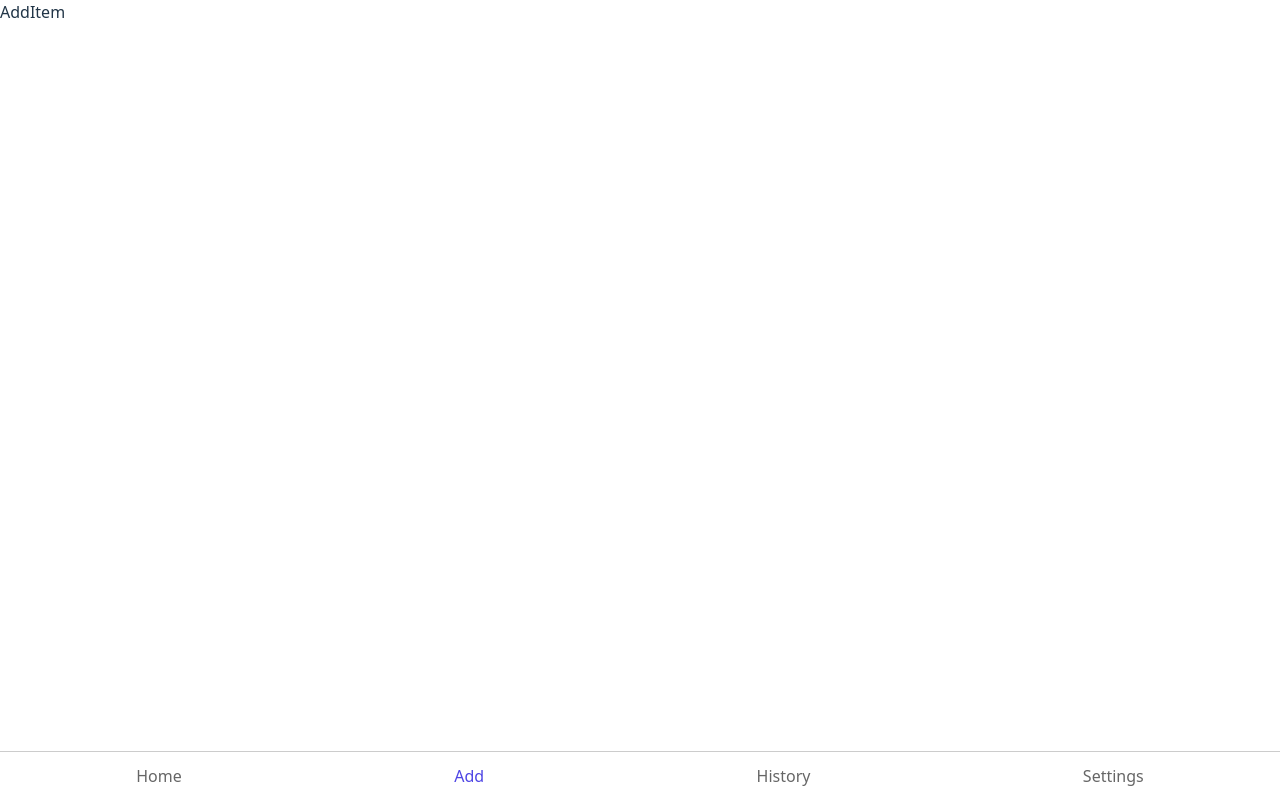
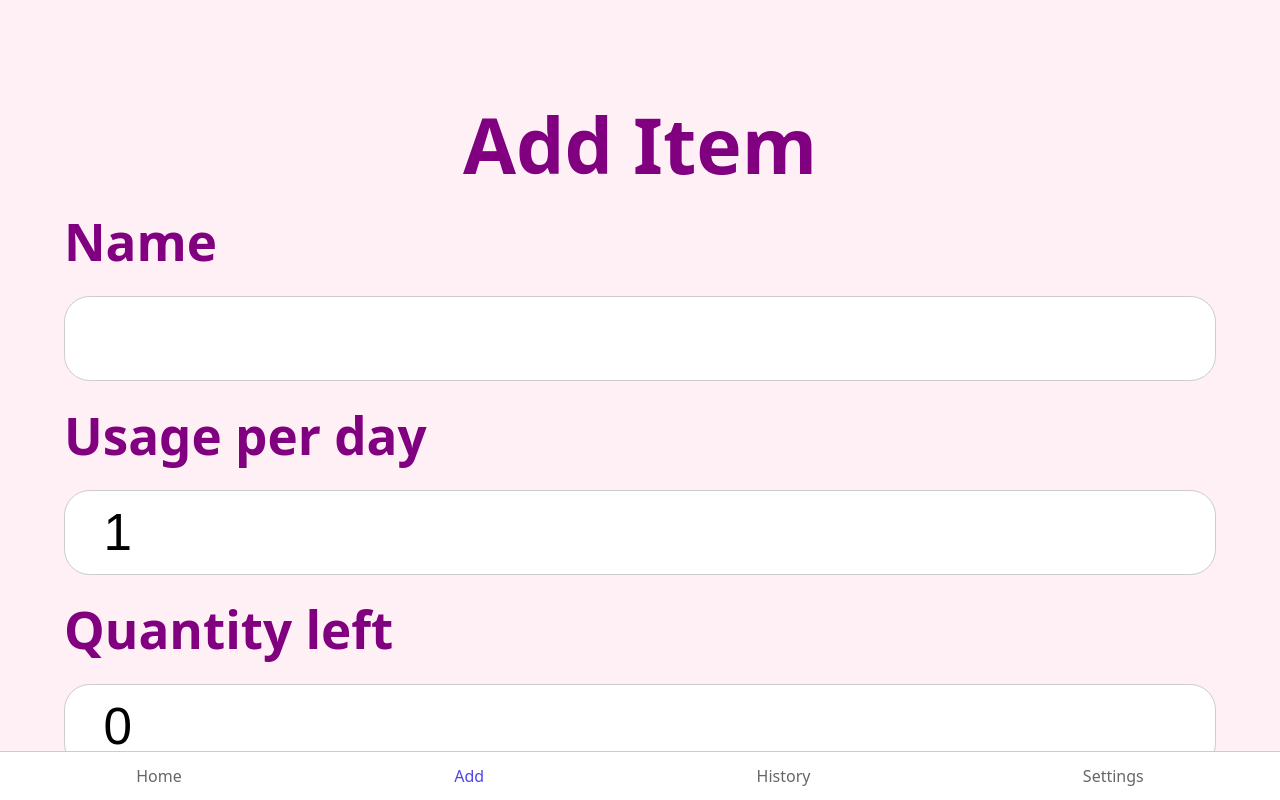
Before and after one commit to DylanBT928/CareBox, a React (Vite) app in the folder carebox-pwa/: page /add in a window 1280 px wide. Built offline with nearby package versions, Linux system fonts and the light colour scheme; no server answers.

Commit message:
setup add item

```diff
--- /dev/null
+++ b/carebox-pwa/src/pages/AddItem.css
@@ -0,0 +1,49 @@
+.add-item-container {
+  padding: 4dvw;
+  background-color: #fff0f6;
+  min-height: 100dvh;
+  width: 100dvw;
+  display: flex;
+  flex-direction: column;
+  align-items: center;
+  box-sizing: border-box;
+}
+
+.add-item-form {
+  width: 100%;
+  max-width: 90dvw;
+  display: flex;
+  flex-direction: column;
+  gap: 2dvh;
+}
+
+.add-item-form label {
+  font-size: 4dvw;
+  font-weight: bold;
+  color: #800080;
+}
+
+.add-item-form input {
+  padding: 1.5dvh 3dvw;
+  border-radius: 2dvw;
+  border: 1px solid #ccc;
+  font-size: 4dvw;
+  box-sizing: border-box;
+}
+
+.add-item-form button {
+  background-color: #ff6ec7;
+  color: white;
+  font-size: 4dvw;
+  font-weight: bold;
+  padding: 1.8dvh 4dvw;
+  border: none;
+  border-radius: 9999px;
+  cursor: pointer;
+  box-shadow: 0 3px 6px rgba(0, 0, 0, 0.15);
+  transition: background-color 0.2s ease;
+}
+
+.add-item-form button:hover {
+  background-color: #ff89d6;
+}
--- a/carebox-pwa/src/pages/AddItem.tsx
+++ b/carebox-pwa/src/pages/AddItem.tsx
@@ -1,3 +1,101 @@
+import { useState } from "react";
+import { useNavigate } from "react-router-dom";
+import { collection, addDoc } from "firebase/firestore";
+import { db, auth } from "../firebase";
+import "./AddItem.css"; // optional styling
+
+type ItemForm = {
+  name: string;
+  usagePerDay: number;
+  quantityLeft: number;
+  reorderLink: string;
+};
+
 export default function AddItem() {
-  return <div>AddItem</div>;
+  const [formData, setFormData] = useState<ItemForm>({
+    name: "",
+    usagePerDay: 1,
+    quantityLeft: 0,
+    reorderLink: "",
+  });
+
+  const navigate = useNavigate();
+
+  const handleChange = (e: React.ChangeEvent<HTMLInputElement>) => {
+    const { name, value } = e.target;
+    setFormData((prev) => ({
+      ...prev,
+      [name]:
+        name === "usagePerDay" || name === "quantityLeft"
+          ? Number(value)
+          : value,
+    }));
+  };
+
+  const handleSubmit = async (e: React.FormEvent) => {
+    e.preventDefault();
+
+    if (!auth.currentUser) {
+      alert("You must be signed in to add an item.");
+      return;
+    }
+
+    try {
+      await addDoc(collection(db, "items"), {
+        ...formData,
+        ownerId: auth.currentUser.uid,
+      });
+      // alert("Item added!");
+      navigate("/home");
+    } catch (error: any) {
+      alert("Error adding item: " + error.message);
+    }
+  };
+
+  return (
+    <div className="add-item-container">
+      <h1>Add Item</h1>
+      <form onSubmit={handleSubmit} className="add-item-form">
+        <label>Name</label>
+        <input
+          name="name"
+          type="text"
+          value={formData.name}
+          onChange={handleChange}
+          required
+        />
+
+        <label>Usage per day</label>
+        <input
+          name="usagePerDay"
+          type="number"
+          min="0"
+          value={formData.usagePerDay}
+          onChange={handleChange}
+          required
+        />
+
+        <label>Quantity left</label>
+        <input
+          name="quantityLeft"
+          type="number"
+          min="0"
+          value={formData.quantityLeft}
+          onChange={handleChange}
+          required
+        />
+
+        <label>Reorder link</label>
+        <input
+          name="reorderLink"
+          type="url"
+          value={formData.reorderLink}
+          onChange={handleChange}
+          required
+        />
+
+        <button type="submit">Add Item</button>
+      </form>
+    </div>
+  );
 }
```
